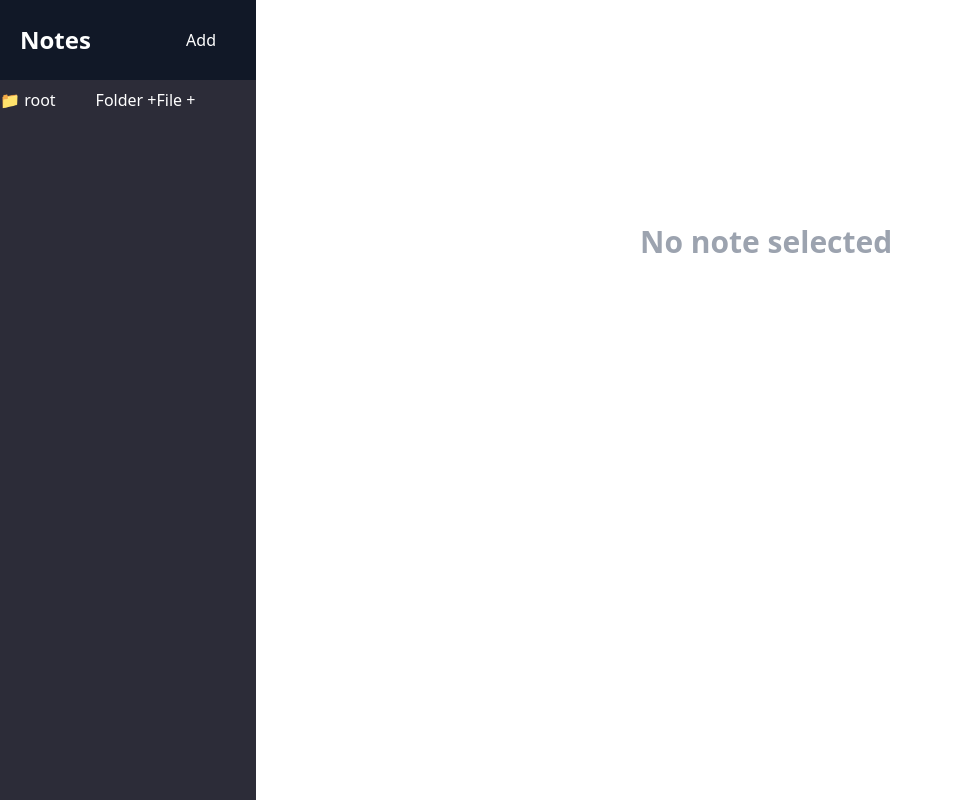
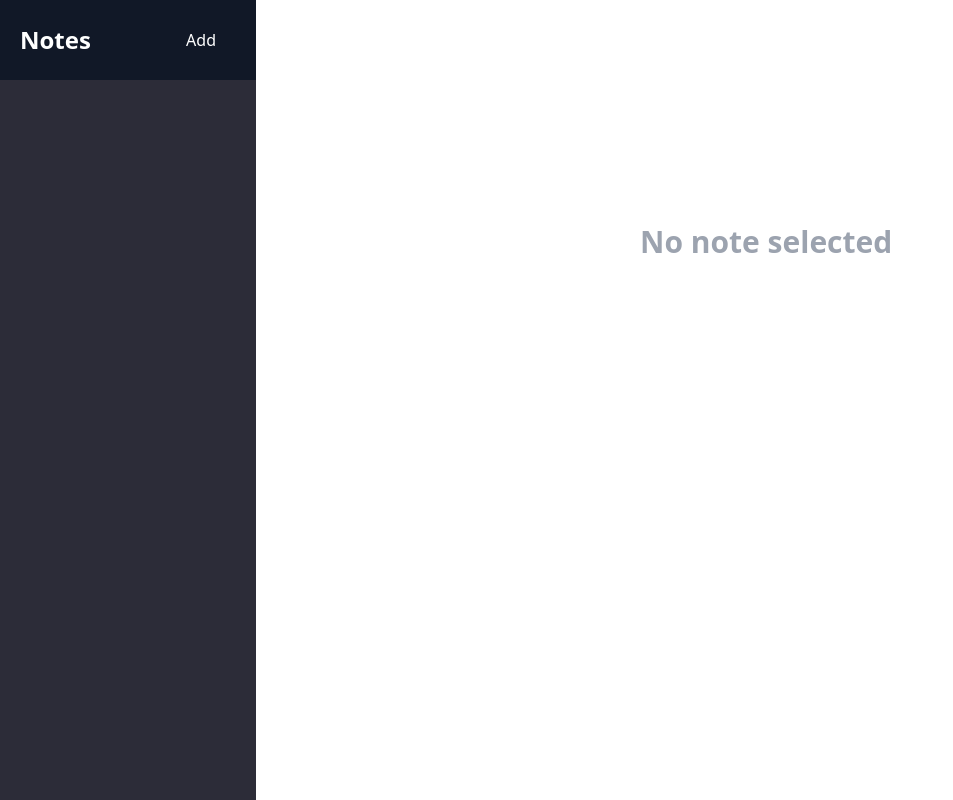
Before and after one commit to tejas-gk/notes, a React (Vite) app: page / in a window 1280 px wide. Shown: the whole page, without its empty margins (0-953 px from the left). Built offline with nearby package versions, Linux system fonts and the light colour scheme.

Commit message:
ill add subfolders later

```diff
--- a/src/components/Sidebar/Sidebar.tsx
+++ b/src/components/Sidebar/Sidebar.tsx
@@ -45,10 +45,10 @@ export default function Sidebar({
                   </div>
               </div>
               <div className='app-sidebar-notes h-[calc(100vh-78vh)]' >
-                    <Folder
+                    {/* <Folder
                 handleInsertNode={handleInsertNode}
                 explorer={explorerData}
-          />
+          /> */}
               {
                   sortedNotes?.map(({ id, title, body, lastModified }:any,key:number) => (
                       <div className={`sidebar-notes cursor-pointer p-4  hover:bg-black
```
